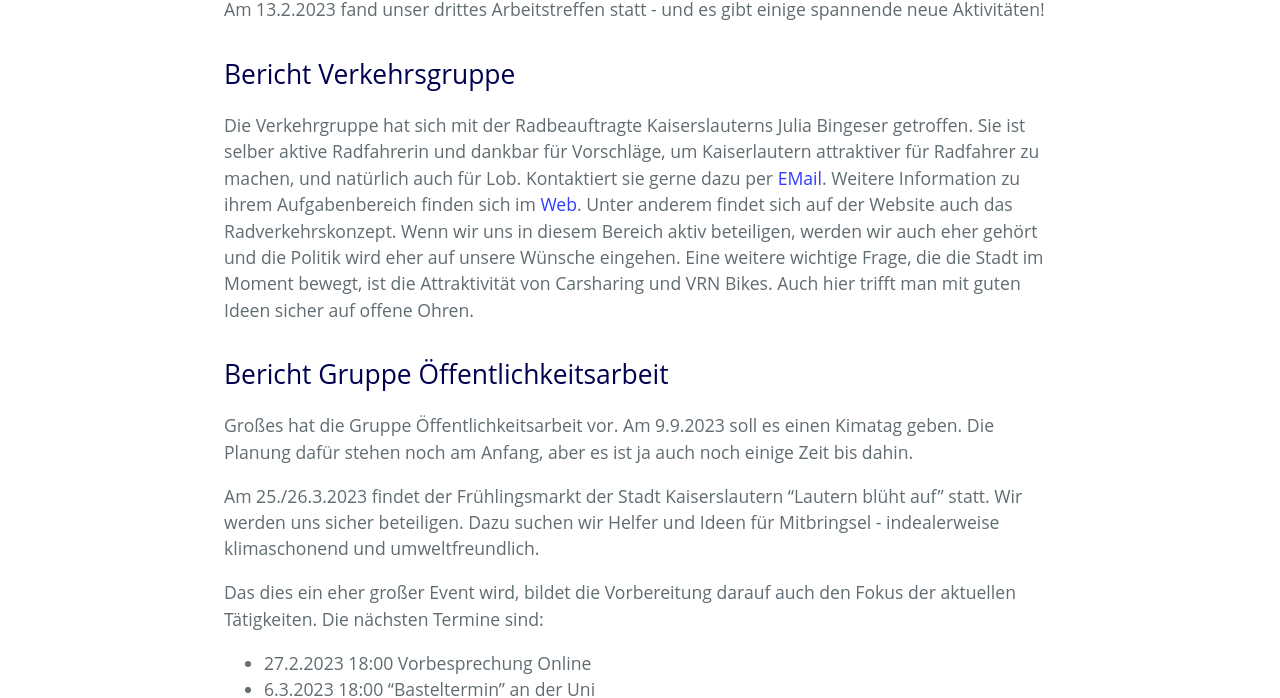
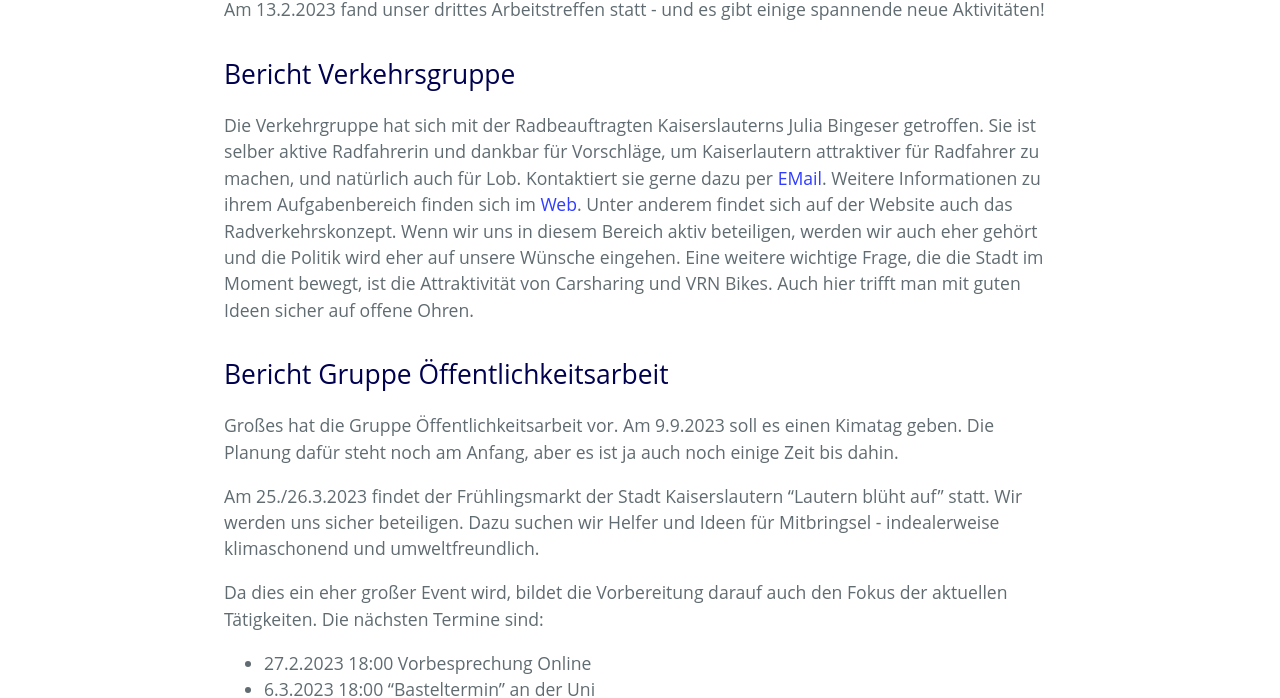
Before and after one commit to klimalautern/klimalautern.github.io, a Jekyll site: the page built from _posts/2023-02-13-drittes-arbeitstreffen.md, in a window 1280 px wide. Shown: the part 651-1349 px from the top of the page. Built offline with Jekyll 4.4.1, drawn with Linux system fonts in a browser that asks for light colours.

Commit message:
Verbesserungen von Reena

```diff
--- a/_posts/2023-02-13-drittes-arbeitstreffen.md
+++ b/_posts/2023-02-13-drittes-arbeitstreffen.md
@@ -12,15 +12,15 @@ Am 13.2.2023 fand unser drittes Arbeitstreffen statt - und es gibt einige spanne
 
 ## Bericht Verkehrsgruppe
 
-Die Verkehrgruppe hat sich mit der Radbeauftragte Kaiserslauterns Julia Bingeser getroffen. Sie ist selber aktive Radfahrerin und dankbar für Vorschläge, um Kaiserlautern attraktiver für Radfahrer zu machen, und natürlich auch für Lob. Kontaktiert sie gerne dazu per [EMail](mailto:radverkehr@kaiserslautern.de). Weitere Information zu ihrem Aufgabenbereich finden sich im [Web](https://www.kaiserslautern.de/sozial_leben_wohnen/verkehr_parken/radverkehr/index.html.de). Unter anderem findet sich auf der Website auch das Radverkehrskonzept. Wenn wir uns in diesem Bereich aktiv beteiligen, werden wir auch eher gehört und die Politik wird eher auf unsere Wünsche eingehen. Eine weitere wichtige Frage, die die Stadt im Moment bewegt, ist die Attraktivität von Carsharing und VRN Bikes. Auch hier trifft man mit guten Ideen sicher auf offene Ohren.
+Die Verkehrgruppe hat sich mit der Radbeauftragten Kaiserslauterns Julia Bingeser getroffen. Sie ist selber aktive Radfahrerin und dankbar für Vorschläge, um Kaiserlautern attraktiver für Radfahrer zu machen, und natürlich auch für Lob. Kontaktiert sie gerne dazu per [EMail](mailto:radverkehr@kaiserslautern.de). Weitere Informationen zu ihrem Aufgabenbereich finden sich im [Web](https://www.kaiserslautern.de/sozial_leben_wohnen/verkehr_parken/radverkehr/index.html.de). Unter anderem findet sich auf der Website auch das Radverkehrskonzept. Wenn wir uns in diesem Bereich aktiv beteiligen, werden wir auch eher gehört und die Politik wird eher auf unsere Wünsche eingehen. Eine weitere wichtige Frage, die die Stadt im Moment bewegt, ist die Attraktivität von Carsharing und VRN Bikes. Auch hier trifft man mit guten Ideen sicher auf offene Ohren.
 
 ## Bericht Gruppe Öffentlichkeitsarbeit
 
-Großes hat die Gruppe Öffentlichkeitsarbeit vor. Am 9.9.2023 soll es einen Kimatag geben. Die Planung dafür stehen noch am Anfang, aber es ist ja auch noch einige Zeit bis dahin.
+Großes hat die Gruppe Öffentlichkeitsarbeit vor. Am 9.9.2023 soll es einen Kimatag geben. Die Planung dafür steht noch am Anfang, aber es ist ja auch noch einige Zeit bis dahin.
 
 Am 25./26.3.2023 findet der Frühlingsmarkt der Stadt Kaiserslautern "Lautern blüht auf" statt. Wir werden uns sicher beteiligen. Dazu suchen wir Helfer und Ideen für Mitbringsel - indealerweise klimaschonend und umweltfreundlich.
 
-Das dies ein eher großer Event wird, bildet die Vorbereitung darauf auch den Fokus der aktuellen Tätigkeiten. Die nächsten Termine sind:
+Da dies ein eher großer Event wird, bildet die Vorbereitung darauf auch den Fokus der aktuellen Tätigkeiten. Die nächsten Termine sind:
 
 - 27.2.2023 18:00 Vorbesprechung Online
 - 6.3.2023 18:00 "Basteltermin" an der Uni
```
